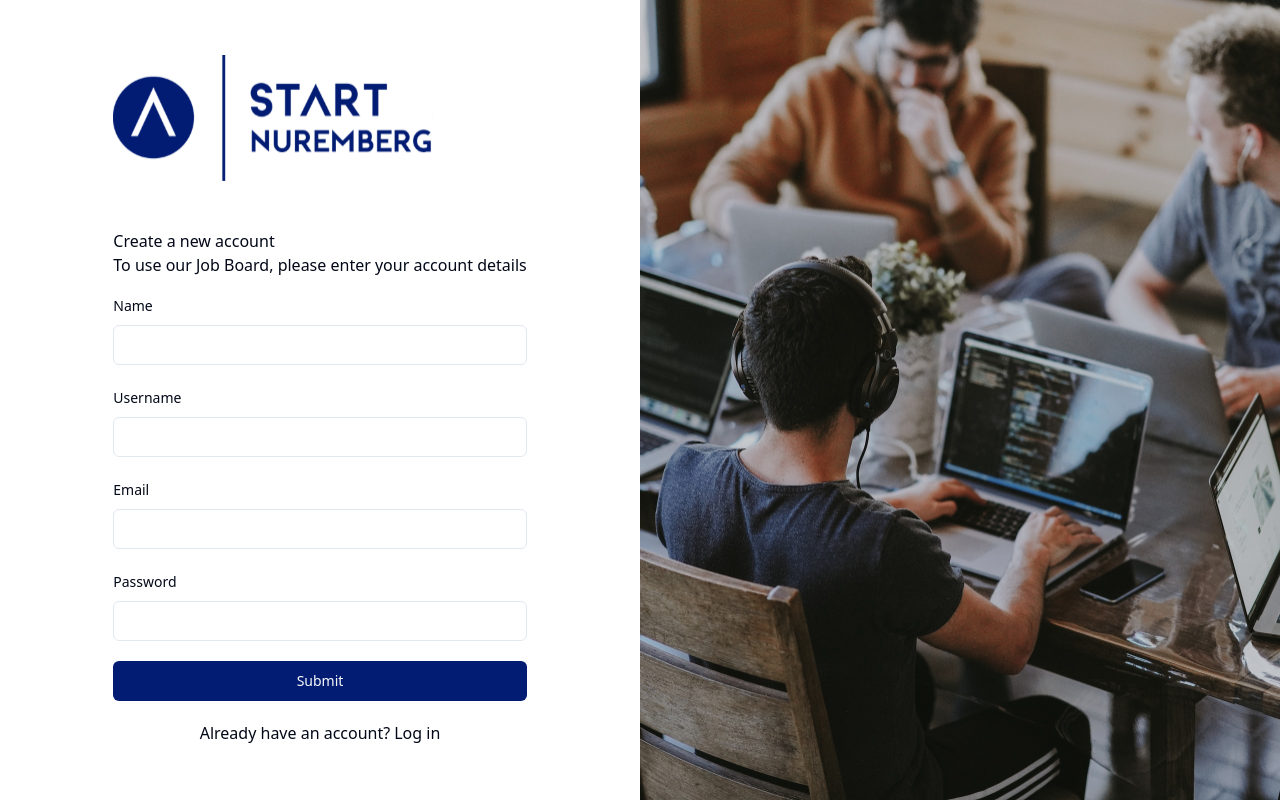
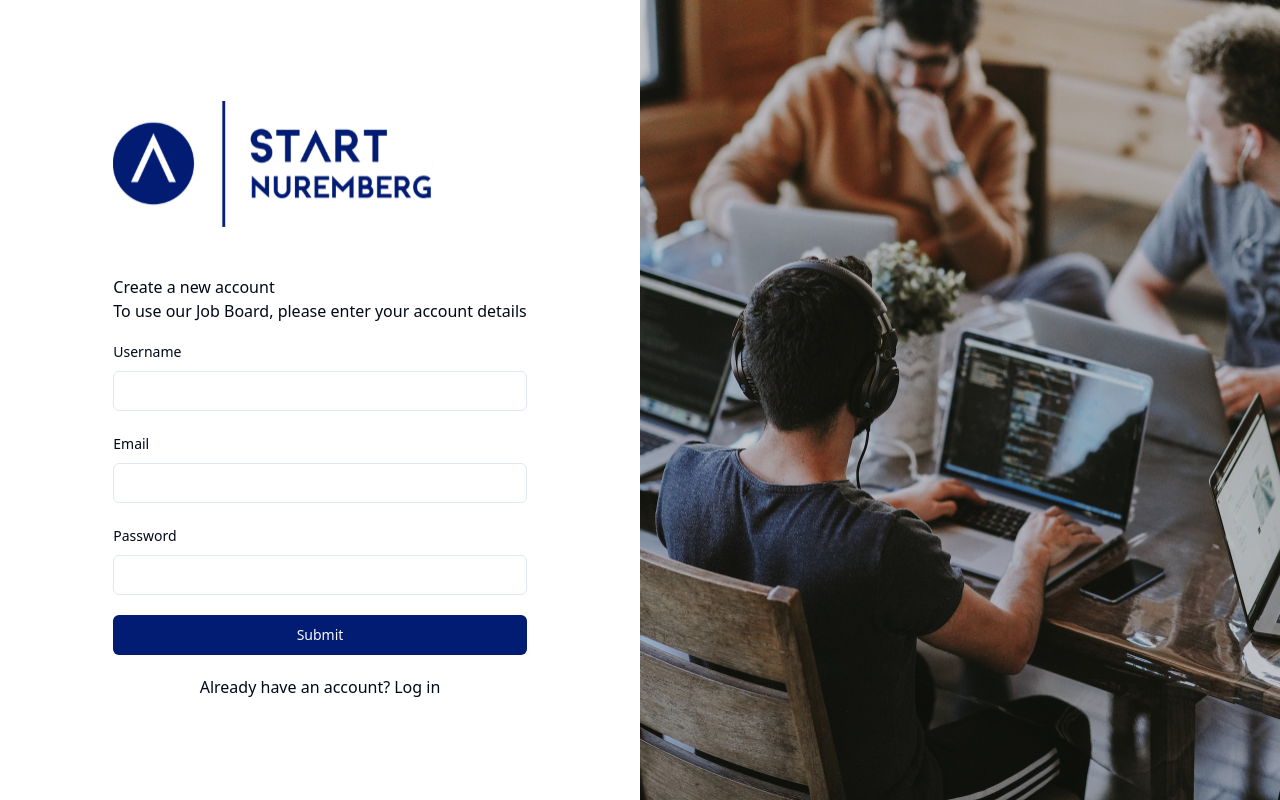
Before and after one commit to STARTNuremberg/Job_Board_Frontend, a React (Vite) app: page /Sign-up in a window 1280 px wide. Built offline with nearby package versions, Linux system fonts and the light colour scheme.

Commit message:
add sign up form axios

```diff
--- a/src/_auth/forms/SignupForm.tsx
+++ b/src/_auth/forms/SignupForm.tsx
@@ -10,20 +10,43 @@ import { Input } from "@/components/ui/input";
 import { Button } from "@/components/ui/button";
 import { useForm } from "react-hook-form";
 import { Link } from "react-router-dom";
+import { zodResolver } from "@hookform/resolvers/zod"
+import { z } from "zod"
+import axios from 'axios';
 
-
-
+const formSchema = z.object({
+  email: z.string().min(2).max(50),
+  username: z.string().min(2).max(50),
+  password: z.string().min(2).max(50),
+})
 
 const SignUpForm = () => {
 
-  const form = useForm({
+  const form = useForm<z.infer<typeof formSchema>>({
+    resolver: zodResolver(formSchema),
     defaultValues: {
-      name: "",
+      email:"",
       username: "",
-      email: "",
       password: "",
     },
   });
+
+  function onSubmit(values: z.infer<typeof formSchema>) {
+    console.log(values)
+
+    axios.post(`http://localhost:8000/users/register/`, {
+      email: values.email,
+      username: values.username,
+      password: values.password,
+    })
+    .then(res => {
+      console.log(res);
+    })
+    .catch( err => {
+      console.log(err);
+    })
+  }
+
 
   return (
     <Form {...form}>
@@ -41,22 +64,9 @@ const SignUpForm = () => {
         </p>
 
         <form
-        //onsubmit
+          onSubmit={form.handleSubmit(onSubmit)}
           className="flex flex-col gap-5 w-full mt-4"
         >
-          <FormField
-            control={form.control}
-            name="name"
-            render={({ field }) => (
-              <FormItem>
-                <FormLabel>Name</FormLabel>
-                <FormControl>
-                  <Input type="text" className="shad-input" {...field} />
-                </FormControl>
-                <FormMessage />
-              </FormItem>
-            )}
-          />
           <FormField
             control={form.control}
             name="username"
```
